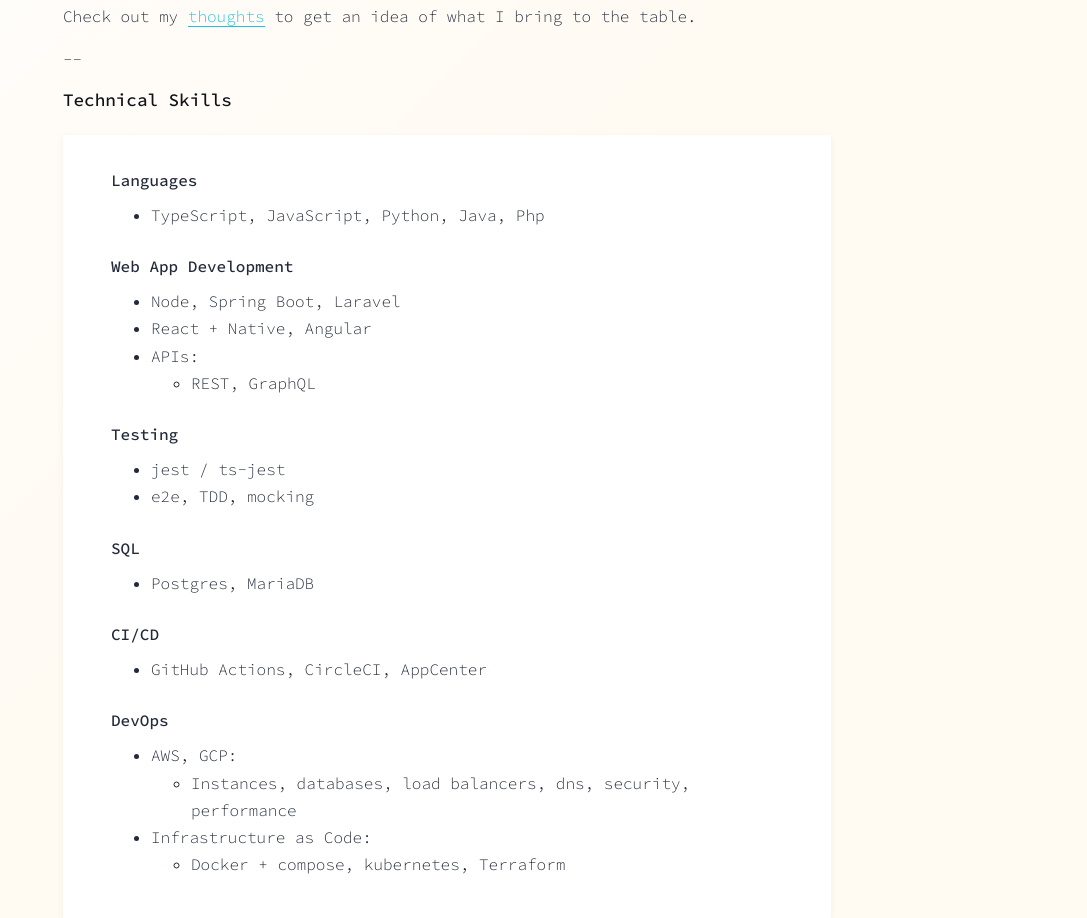
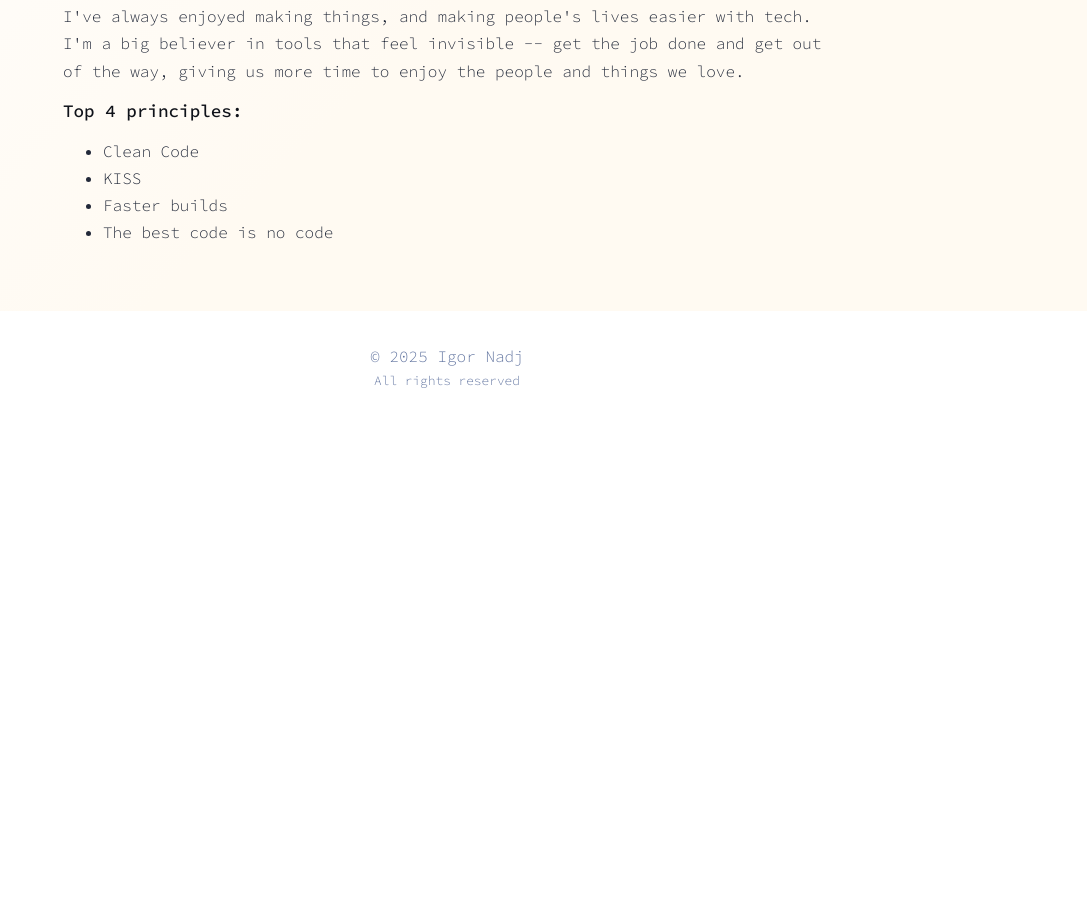
Before and after one commit to IgorNadj/IgorNadj.github.io, an Astro site: page /bio in a window 1280 px wide. Shown: the part 469-1387 px from the top of the page, without its empty margins (193-1280 px from the left). After the commit the page ends 957 px from the top, so only its background shows below. Built offline with nearby package versions, Linux system fonts and the light colour scheme; Astro itself is replaced by a stand-in of ours.

Commit message:
Merge thoughts into Bio, rm skills list

```diff
--- a/src/components/Header.astro
+++ b/src/components/Header.astro
@@ -8,7 +8,6 @@
 		<div class="internal-links">
 			<HeaderLink href="/">Home</HeaderLink>
 			<HeaderLink href="/bio">Bio</HeaderLink>
-			<HeaderLink href="/thoughts">Thoughts</HeaderLink>
 			<HeaderLink href="/links">Links</HeaderLink>
 		</div>
 		<!-- <div class="social-links">
--- a/src/pages/bio.mdx
+++ b/src/pages/bio.mdx
@@ -7,37 +7,10 @@
 
 <img src="https://raw.githubusercontent.com/IgorNadj/github-profile-card/master/profile-summary-card-output/vue/0-profile-details.svg"/>
 
-Check out my <a href="/thoughts">thoughts</a> to get an idea of what I bring to the table.
+I've always enjoyed making things, and making people's lives easier with tech. I'm a big believer in tools that feel invisible -- get the job done and get out of the way, giving us more time to enjoy the people and things we love.
 
---
-
-### Technical Skills
-
-<skills-list>
-
-**Languages**
-- TypeScript, JavaScript, Python, Java, Php
-
-**Web App Development**
-- Node, Spring Boot, Laravel
-- React + Native, Angular
-- APIs:
-    - REST, GraphQL
-
-**Testing**
-- jest / ts-jest
-- e2e, TDD, mocking
-
-**SQL**
-- Postgres, MariaDB
-
-**CI/CD**
-- GitHub Actions, CircleCI, AppCenter
-
-**DevOps**
-- AWS, GCP:
-    - Instances, databases, load balancers, dns, security, performance
-- Infrastructure as Code:
-    - Docker + compose, kubernetes, Terraform
-
-</skills-list>
+### Top 4 principles:
+- Clean Code
+- KISS
+- Faster builds
+- The best code is no code
```
Also changed, not shown: src/pages/thoughts.mdx (+0 -9 lines).
